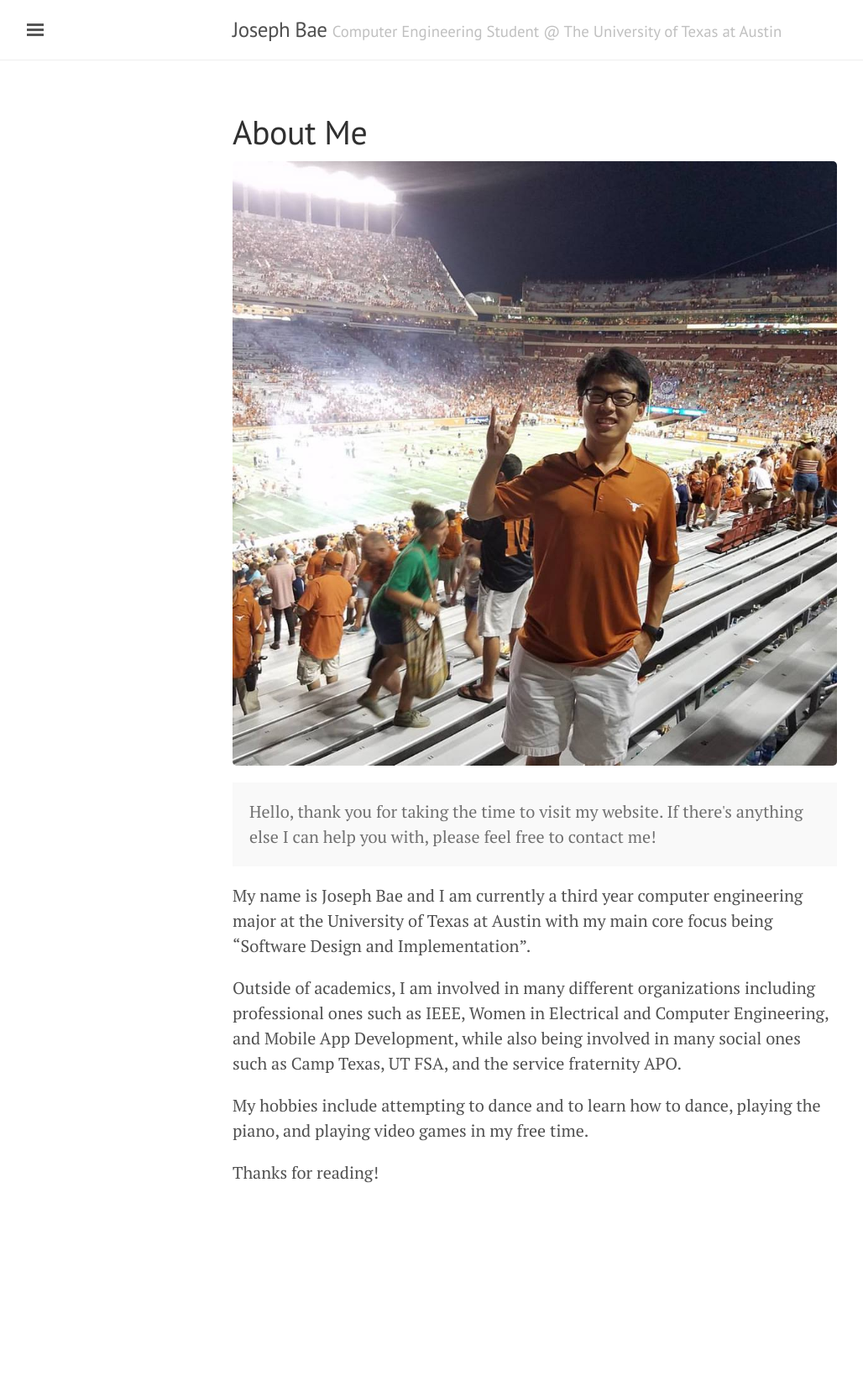
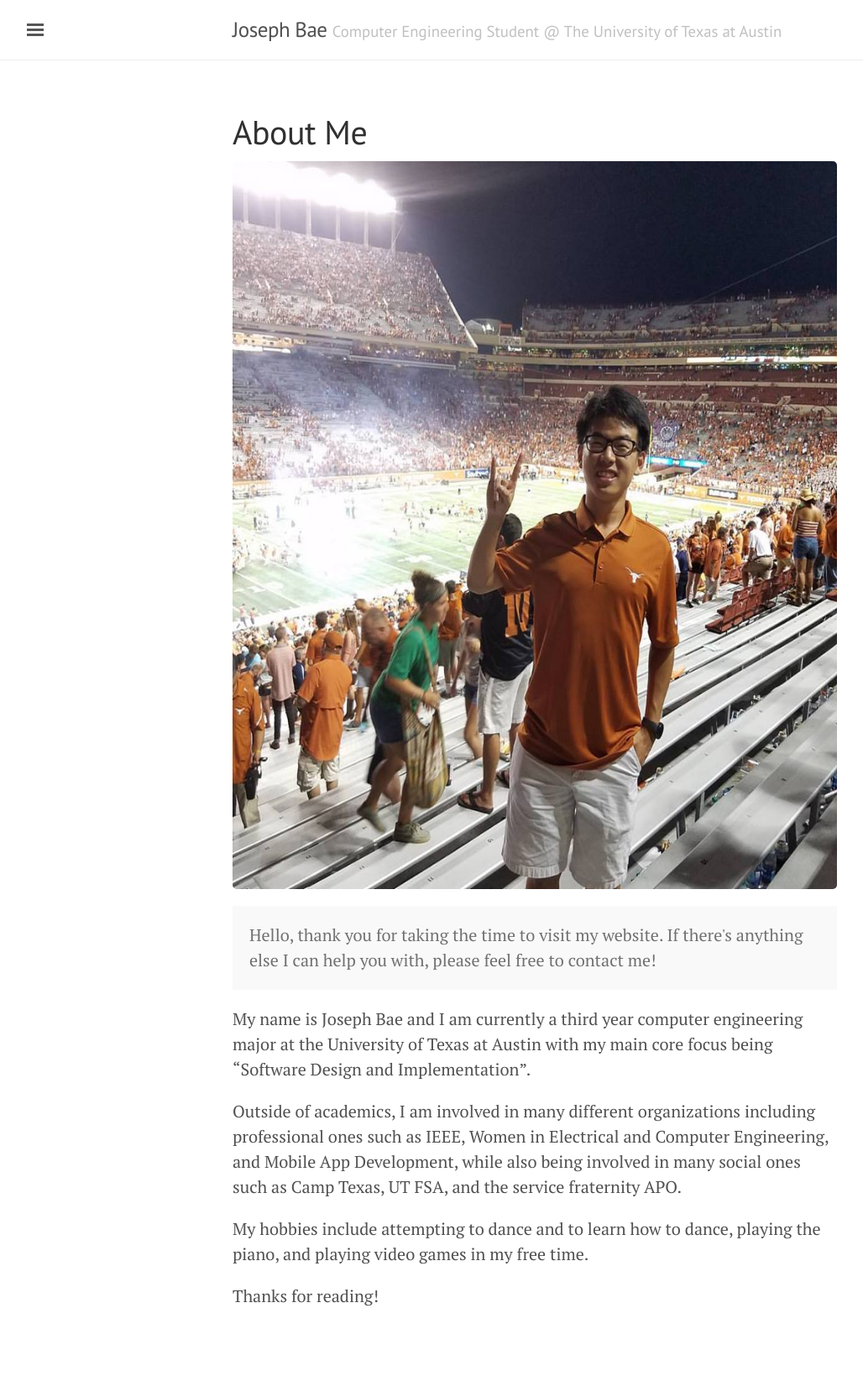
Before and after one commit to josephbae96/josephbae96.github.io, a Jekyll site: the page built from about.md, in a window 1280 px wide. Shown: the whole page at 84% size, without its empty margins (3-1031 px from the left). Built offline with Jekyll 4.4.1, drawn with Linux system fonts in a browser that asks for light colours; before the commit the page ends 1492 px from its top, so only the background shows below that.

Commit message:
page build failure

```diff
--- a/about.md
+++ b/about.md
@@ -3,7 +3,7 @@ layout: page
 title: About Me
 ---
 
-<img src="../josephbae96.github.io/Files/UT%2050-47.jpg" alt="UTvsND 2016 50-47" >
+<img src="../josephbae96.github.io/Files/UT%2050-47.jpg" alt="UTvsND 2016 50-47" style="width:867px;height:867px;">
 
 
 <p class="message">
```
